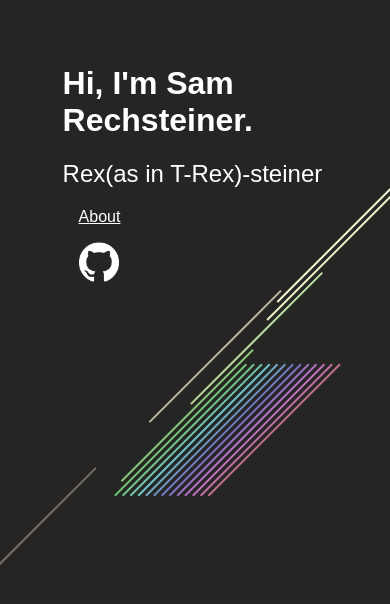
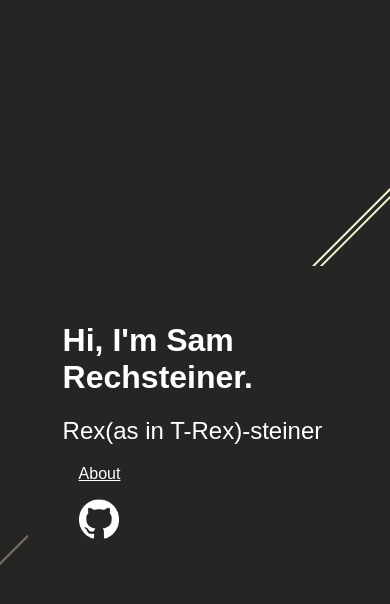
Before and after one commit to srxyz/website, a plain HTML site: page index.html in a window 390 px wide. Drawn offline with Linux system fonts and the light colour scheme.

Commit message:
revert mobile changes

```diff
--- a/style.css
+++ b/style.css
@@ -55,8 +55,6 @@ body {
 
 @media only screen and (max-width:600px){
   main {
-    margin-top: 0;
     width: 90%;
-    background-color: transparent;
   }
 }
```
